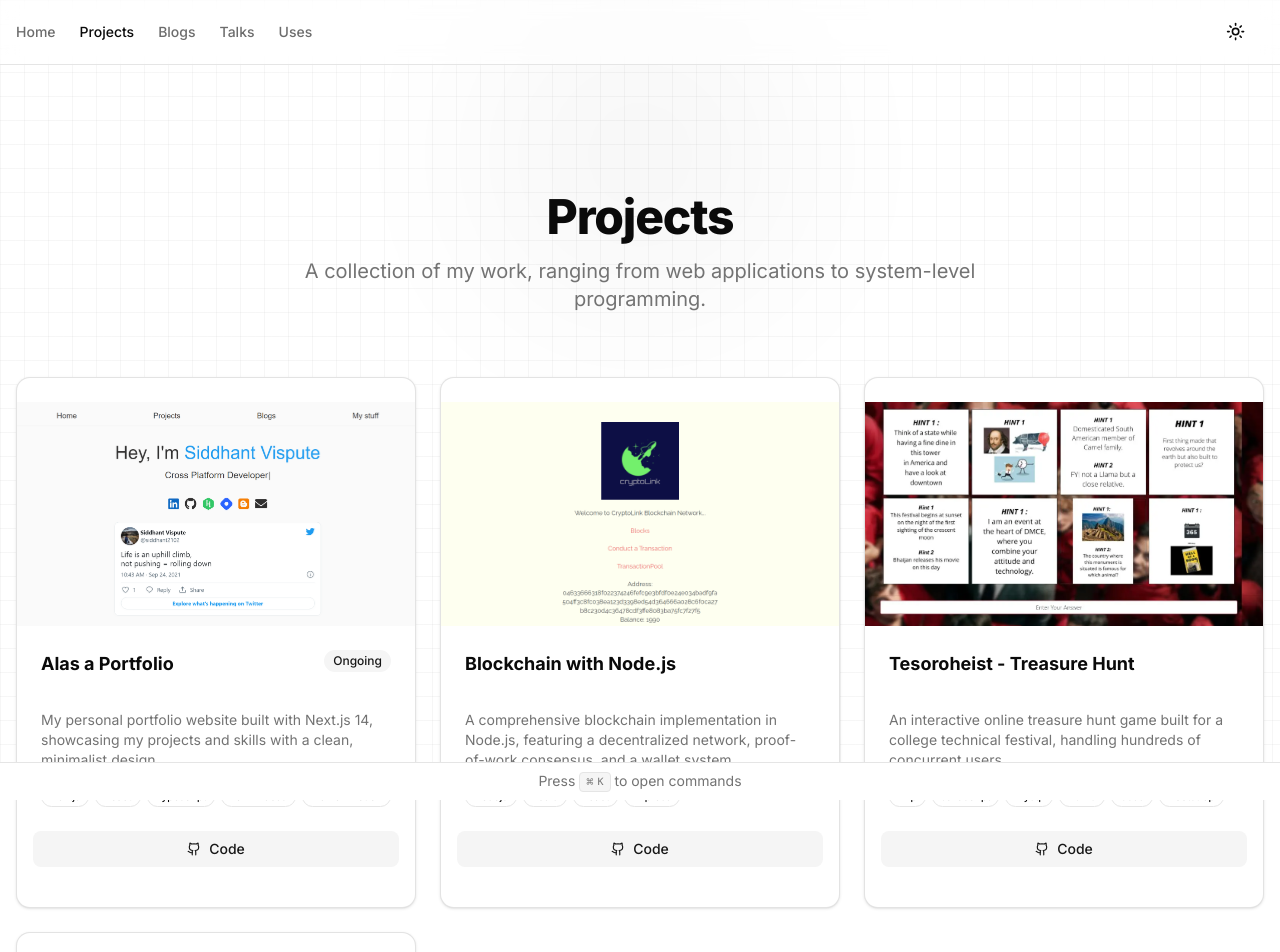
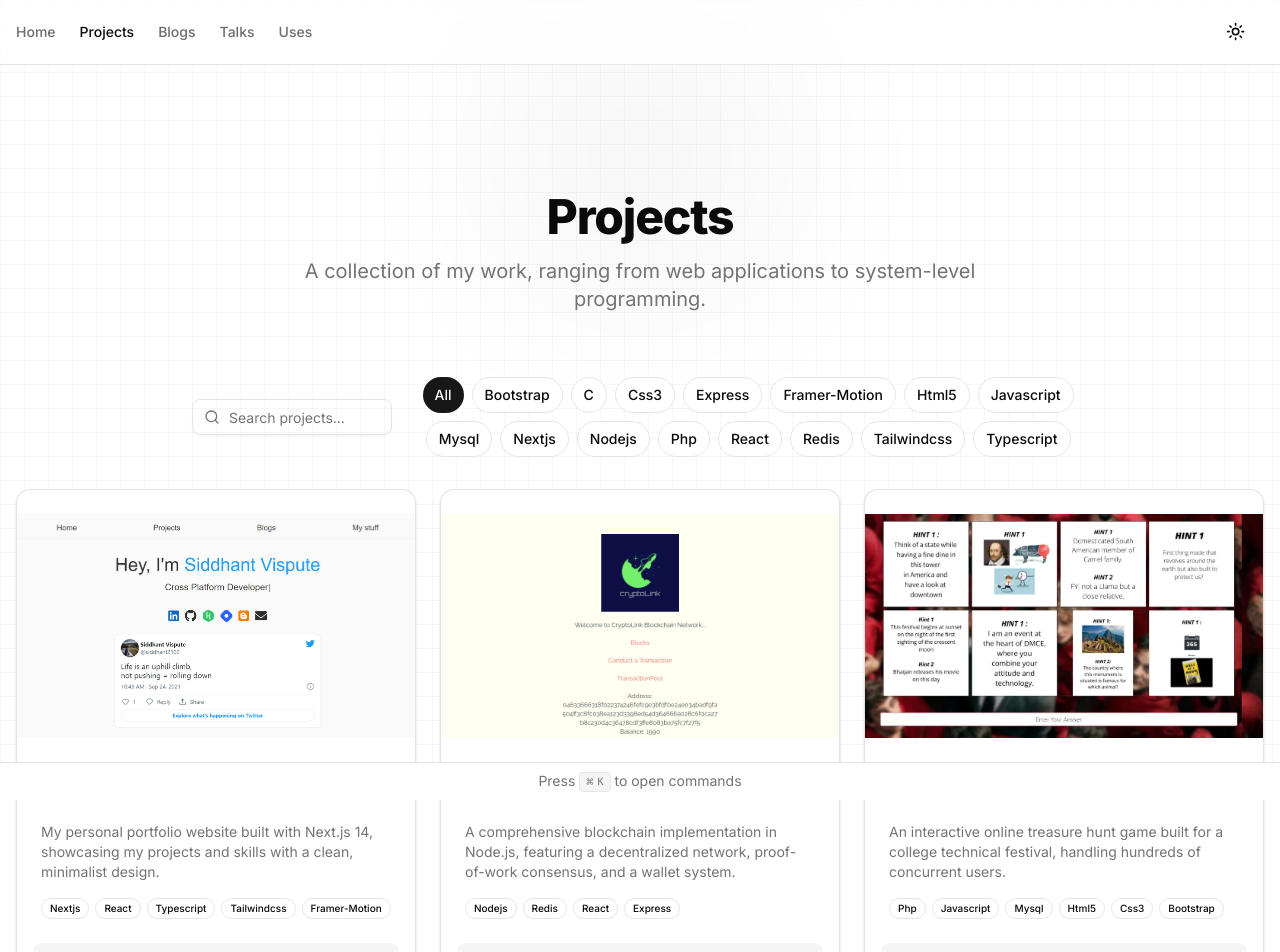
Before and after one commit to skieer-ssv/alas-a-portfolio, a Next.js app: page /projects in a window 1280 px wide. Shown: the top 952 px of the page. Built offline with nearby package versions, Linux system fonts and the light colour scheme.

Commit message:
feat: Implement project search and filtering by extracting project display logic into a new `ProjectsList` component and adding a reusable `Input` UI component.

```diff
--- a/src/app/projects/page.tsx
+++ b/src/app/projects/page.tsx
@@ -1,4 +1,4 @@
-import { ProjectCard } from "@/components/project-card"
+import { ProjectsList } from "@/components/projects-list"
 import { projects } from "@/data/projects"
 
 export const metadata = {
@@ -18,11 +18,7 @@ export default function ProjectsPage() {
                 </p>
             </div>
 
-            <div className="grid grid-cols-1 md:grid-cols-2 lg:grid-cols-3 gap-6">
-                {projects.map((project, index) => (
-                    <ProjectCard key={project.title} project={project} index={index} />
-                ))}
-            </div>
+            <ProjectsList projects={projects} />
         </div>
     )
 }
--- /dev/null
+++ b/src/components/projects-list.tsx
@@ -0,0 +1,119 @@
+"use client"
+
+import React, { useState, useMemo } from "react"
+import { ProjectCard } from "@/components/project-card"
+import { Input } from "@/components/ui/input"
+import { Button } from "@/components/ui/button"
+import { Badge } from "@/components/ui/badge"
+import { Search, X } from "lucide-react"
+import type { Project } from "@/data/projects"
+import { motion, AnimatePresence } from "framer-motion"
+
+interface ProjectsListProps {
+    projects: Project[]
+}
+
+export function ProjectsList({ projects }: ProjectsListProps) {
+    const [searchQuery, setSearchQuery] = useState("")
+    const [selectedTech, setSelectedTech] = useState<string | null>(null)
+
+    // Extract unique tech stacks
+    const allTechs = useMemo(() => {
+        const techs = new Set<string>()
+        projects.forEach((p) => p.stack.forEach((s) => techs.add(s)))
+        return Array.from(techs).sort()
+    }, [projects])
+
+    // Filter projects
+    const filteredProjects = useMemo(() => {
+        return projects.filter((project) => {
+            const matchesSearch = project.title.toLowerCase().includes(searchQuery.toLowerCase()) ||
+                project.description?.toLowerCase().includes(searchQuery.toLowerCase())
+
+            const matchesTech = selectedTech ? project.stack.includes(selectedTech) : true
+
+            return matchesSearch && matchesTech
+        })
+    }, [projects, searchQuery, selectedTech])
+
+    return (
+        <div className="space-y-8">
+            {/* Search and Filter Controls */}
+            <div className="flex flex-col md:flex-row gap-4 items-center justify-between max-w-4xl mx-auto">
+                <div className="relative w-full md:w-96">
+                    <Search className="absolute left-3 top-1/2 -translate-y-1/2 h-4 w-4 text-muted-foreground" />
+                    <Input
+                        placeholder="Search projects..."
+                        className="pl-9"
+                        value={searchQuery}
+                        onChange={(e) => setSearchQuery(e.target.value)}
+                    />
+                    {searchQuery && (
+                        <button
+                            onClick={() => setSearchQuery("")}
+                            className="absolute right-3 top-1/2 -translate-y-1/2 text-muted-foreground hover:text-foreground"
+                        >
+                            <X className="h-4 w-4" />
+                        </button>
+                    )}
+                </div>
+
+                <div className="flex flex-wrap gap-2 justify-center">
+                    <Button
+                        variant={selectedTech === null ? "default" : "outline"}
+                        size="sm"
+                        onClick={() => setSelectedTech(null)}
+                        className="rounded-full"
+                    >
+                        All
+                    </Button>
+                    {allTechs.map(tech => (
+                        <Button
+                            key={tech}
+                            variant={selectedTech === tech ? "default" : "outline"}
+                            size="sm"
+                            onClick={() => setSelectedTech(selectedTech === tech ? null : tech)}
+                            className="rounded-full capitalize"
+                        >
+                            {tech}
+                        </Button>
+                    ))}
+                </div>
+            </div>
+
+            {/* Projects Grid */}
+            <div className="grid grid-cols-1 md:grid-cols-2 lg:grid-cols-3 gap-6">
+                <AnimatePresence mode="popLayout">
+                    {filteredProjects.length > 0 ? (
+                        filteredProjects.map((project, index) => (
+                            <motion.div
+                                key={project.title}
+                                layout
+                                initial={{ opacity: 0, scale: 0.9 }}
+                                animate={{ opacity: 1, scale: 1 }}
+                                exit={{ opacity: 0, scale: 0.9 }}
+                                transition={{ duration: 0.2 }}
+                            >
+                                <ProjectCard project={project} index={index} />
+                            </motion.div>
+                        ))
+                    ) : (
+                        <motion.div
+                            initial={{ opacity: 0 }}
+                            animate={{ opacity: 1 }}
+                            className="col-span-full text-center py-20 text-muted-foreground"
+                        >
+                            <p>No projects found matching your criteria.</p>
+                            <Button
+                                variant="link"
+                                onClick={() => { setSearchQuery(""); setSelectedTech(null); }}
+                            >
+                                Clear filters
+                            </Button>
+                        </motion.div>
+                    )}
+                </AnimatePresence>
+            </div>
+        </div>
+    )
+}
--- /dev/null
+++ b/src/components/ui/input.tsx
@@ -0,0 +1,21 @@
+import * as React from "react"
+
+import { cn } from "@/lib/utils"
+
+function Input({ className, type, ...props }: React.ComponentProps<"input">) {
+  return (
+    <input
+      type={type}
+      data-slot="input"
+      className={cn(
+        "file:text-foreground placeholder:text-muted-foreground selection:bg-primary selection:text-primary-foreground dark:bg-input/30 border-input h-9 w-full min-w-0 rounded-md border bg-transparent px-3 py-1 text-base shadow-xs transition-[color,box-shadow] outline-none file:inline-flex file:h-7 file:border-0 file:bg-transparent file:text-sm file:font-medium disabled:pointer-events-none disabled:cursor-not-allowed disabled:opacity-50 md:text-sm",
+        "focus-visible:border-ring focus-visible:ring-ring/50 focus-visible:ring-[3px]",
+        "aria-invalid:ring-destructive/20 dark:aria-invalid:ring-destructive/40 aria-invalid:border-destructive",
+        className
+      )}
+      {...props}
+    />
+  )
+}
+
+export { Input }
```
